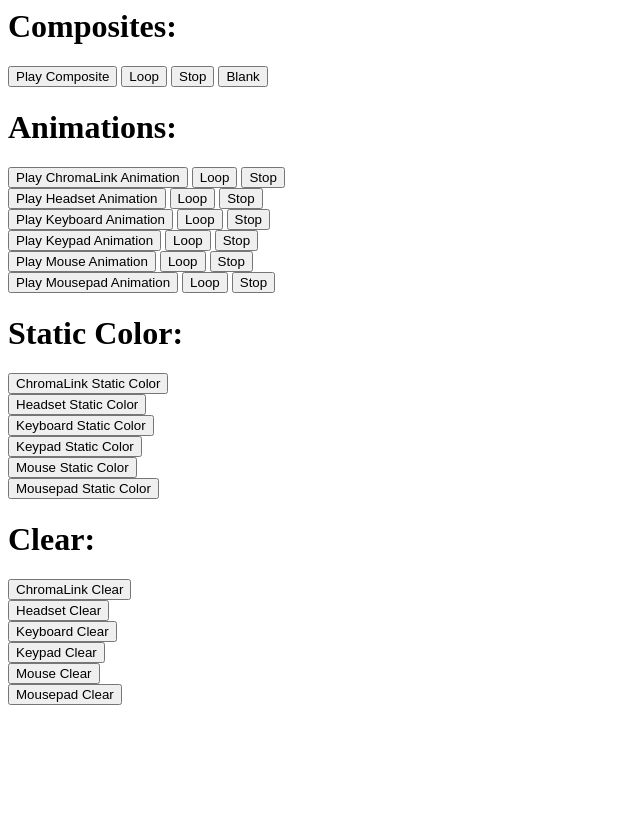
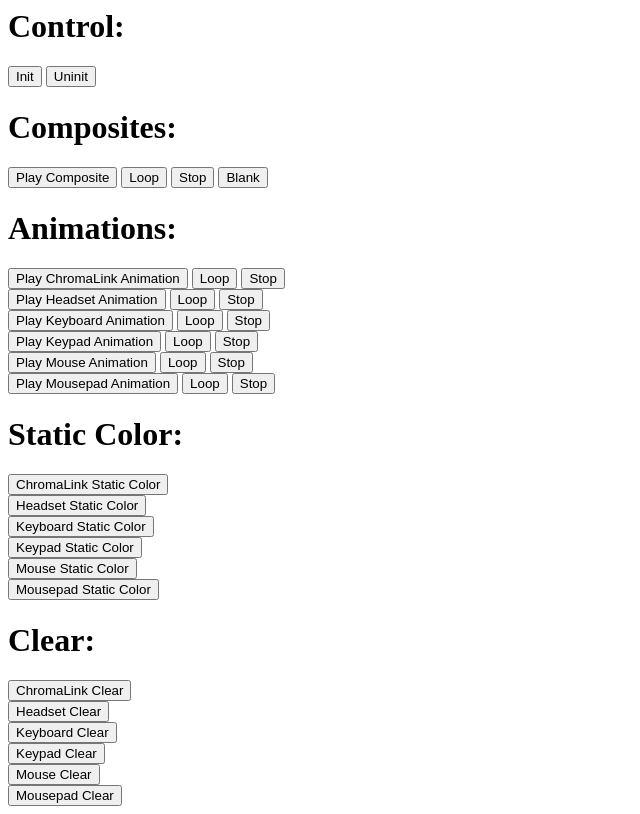
Before and after one commit to razerofficial/HTML5ChromaSDK, a website: page PlayAnimationSample.html in a window 1280 px wide. Shown: the whole page, without its empty margins (0-640 px from the left). Drawn offline with Linux system fonts and the light colour scheme; no server answers.

Commit message:
Added init and uninit buttons

```diff
--- a/PlayAnimationSample.html
+++ b/PlayAnimationSample.html
@@ -19,6 +19,11 @@
 </head>
 
 <body onload="onPageLoad()" onunload="onPageUnload()">
+
+<h1>Control:</h1>
+
+<button onclick="if (chromaSDK != undefined) { chromaSDK.init(); }">Init</button>
+<button onclick="if (chromaSDK != undefined) { chromaSDK.uninit(); }">Uninit</button><br>
 
 <h1>Composites:</h1>
 
```
